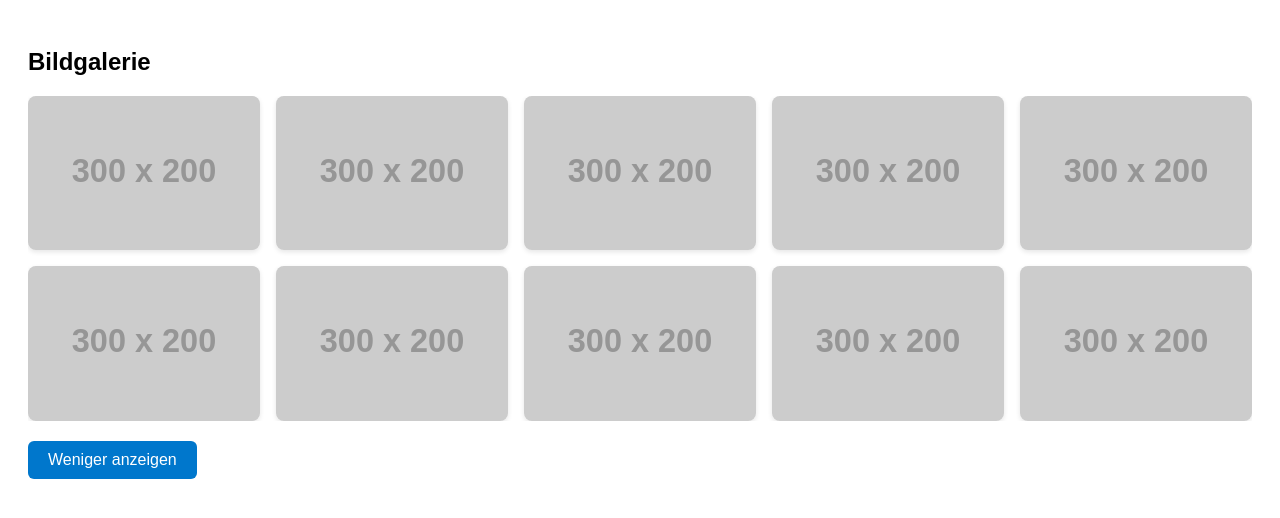
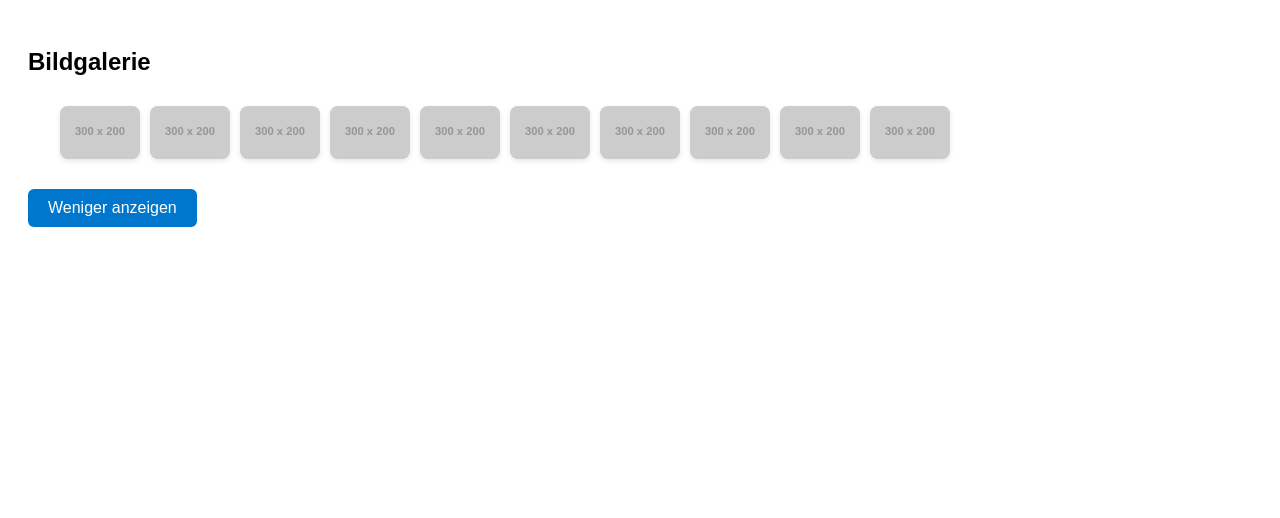
Before and after one commit to Lorenz-Thoma/Projekt1, a plain HTML site: page index.html in a window 1280 px wide. Both pictures are taken after a click on the button "Erweitern". Drawn offline with Linux system fonts and the light colour scheme; placeholder pictures from the web are drawn by us.

Commit message:
Meine  Änderungen

```diff
--- a/style.css
+++ b/style.css
@@ -4,16 +4,29 @@ body {
 }
 
 .gallery-container {
-  display: grid;
-  grid-template-columns: repeat(auto-fill, minmax(200px, 1fr));
-  gap: 16px;
-  max-height: 250px; /* Zeigt nur die erste Reihe (3 Bilder) */
-  overflow: hidden;
-  transition: max-height 0.5s ease;
+  display: flex;
+  overflow-x: auto;
+  white-space: nowrap;
+  gap: 10px;
+  padding: 10px;
 }
 
 .gallery-container.expanded {
-  max-height: 2000px; /* Groß genug für alle Reihen */
+  display: grid;
+  /*grid-template-columns: repeat(auto-fit, minmax(200px, 1fr));*/ /* Responsive Grid */
+  grid-template-columns: repeat(auto-fill, 80px);
+  justify-content: center;
+  gap: 10px;
+  padding: 10px;
+}
+
+.gallery-container.expanded .image-box {
+  width: 80px;
+}
+
+.gallery-container.expanded .image-box img {
+  height: auto;
+  width: 100%;
 }
 
 .image-box {
@@ -22,6 +35,8 @@ body {
   overflow: hidden;
   box-shadow: 0 2px 5px rgba(0,0,0,0.1);
   text-align: center;
+  flex-shrink: 0;
+  width: 80px; /* fuer fixe breite*/
 }
 
 .image-box img {
--- /dev/null
+++ b/styleTest.css
@@ -0,0 +1,46 @@
+body {
+    font-family: sans-serif;
+    padding: 20px;
+  }
+
+  .gallery-container {
+    display: grid;
+    grid-template-columns: repeat(auto-fill, minmax(200px, 1fr));
+    gap: 16px;
+    max-height: 250px; /* Zeigt nur die erste Reihe (3 Bilder) */
+    overflow: hidden;
+    transition: max-height 0.5s ease;
+  }
+
+  .gallery-container.expanded {
+    max-height: 2000px; /* Groß genug für alle Reihen */
+  }
+
+  .image-box {
+    background-color: #f5f5f5;
+    border-radius: 8px;
+    overflow: hidden;
+    box-shadow: 0 2px 5px rgba(0,0,0,0.1);
+    text-align: center;
+  }
+
+  .image-box img {
+    width: 100%;
+    height: auto;
+    display: block;
+  }
+
+  .expand-btn {
+    margin-top: 20px;
+    padding: 10px 20px;
+    font-size: 16px;
+    background-color: #0077cc;
+    color: white;
+    border: none;
+    border-radius: 6px;
+    cursor: pointer;
+  }
+
+  .expand-btn:hover {
+    background-color: #005fa3;
+  }
```
Also changed, not shown: script.js (indentation only).
